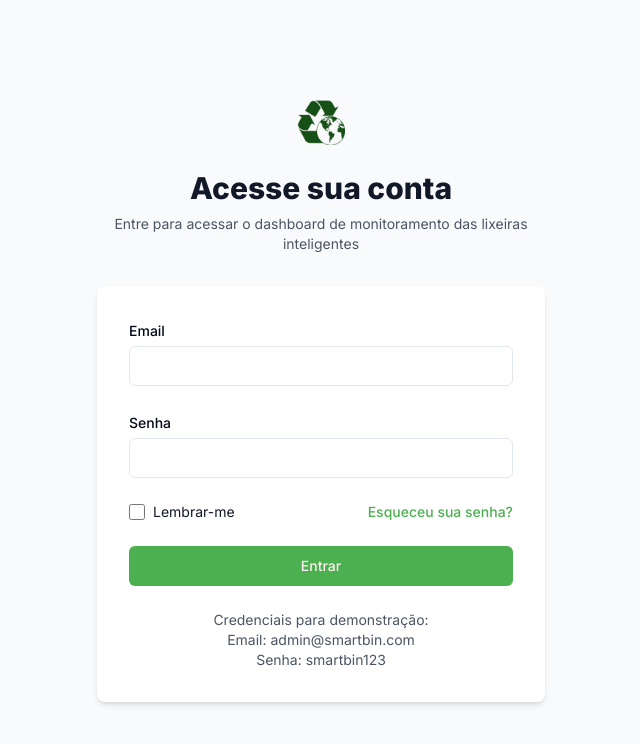
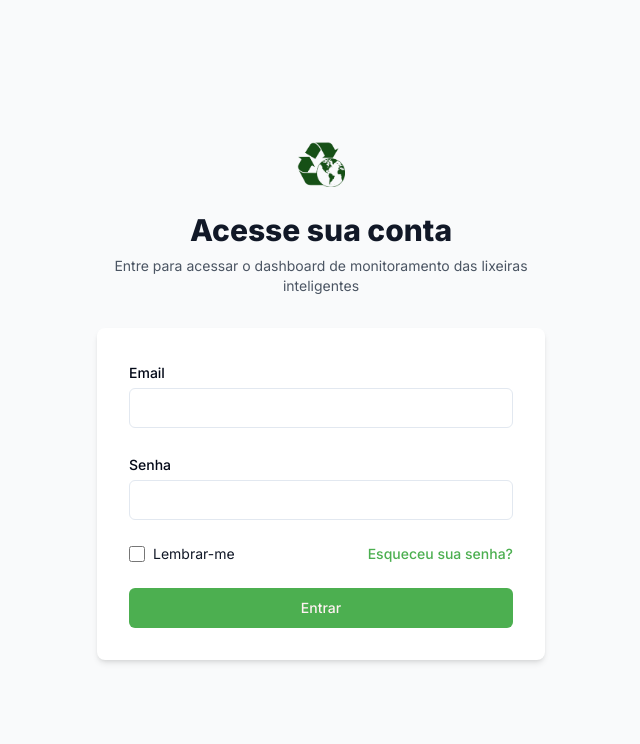
Before and after one commit to ruthgomes/smartbin, a Next.js app: page /login in a window 1280 px wide. Shown: the top 744 px of the page, without its empty margins (319-959 px from the left). Built offline with nearby package versions, Linux system fonts and the light colour scheme.

Commit message:
remove mock data on login screen

```diff
--- a/app/(auth)/login/page.tsx
+++ b/app/(auth)/login/page.tsx
@@ -142,12 +142,6 @@ export default function LoginPage() {
             >
               {isLoading ? "Entrando..." : "Entrar"}
             </Button>
-
-            <div className="text-center text-sm text-gray-600 mt-4">
-              <p>Credenciais para demonstração:</p>
-              <p>Email: {DEMO_CREDENTIALS.email}</p>
-              <p>Senha: {DEMO_CREDENTIALS.password}</p>
-            </div>
           </form>
         </div>
       </div>
```
